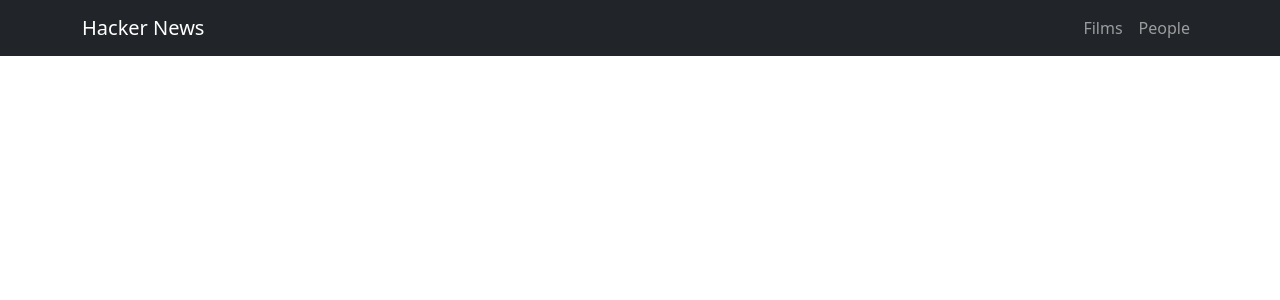
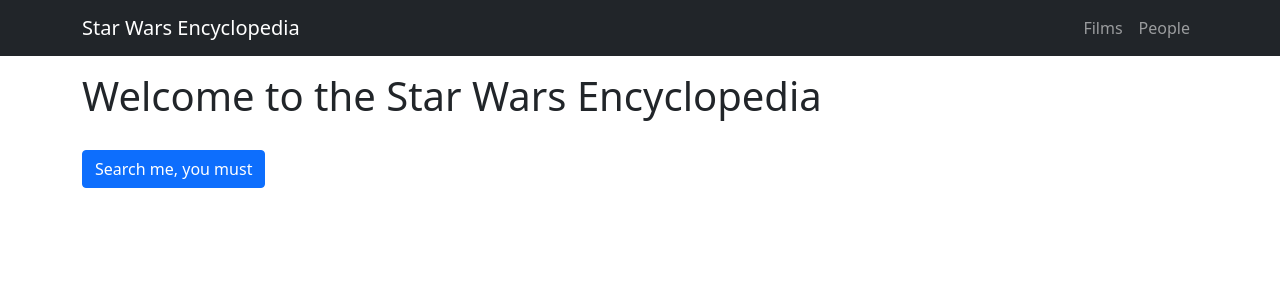
Before and after one commit to isola96/star-wars-encyclopedia, a React (Create React App) app: page / in a window 1280 px wide. Shown: the top 300 px of the page. Built offline with nearby package versions, Linux system fonts and the light colour scheme.

Commit message:
added pages for people and films

```diff
--- a/public/index.html
+++ b/public/index.html
@@ -8,21 +8,11 @@
 		name="description"
 		content="Web site created using create-react-app"
 	/>
-	<title>Hacker News</title>
+	<title>Star Wars Encyclopedia 🛸</title>
 </head>
 
 <body class="">
 	<noscript>You need to enable JavaScript to run this app.</noscript>
 	<div id="root"></div>
-	<!--
-		This HTML file is a template.
-		If you open it directly in the browser, you will see an empty page.
-
-		You can add webfonts, meta tags, or analytics to this file.
-		The build step will place the bundled scripts into the <body> tag.
-
-		To begin the development, run `npm start` or `yarn start`.
-		To create a production bundle, use `npm run build` or `yarn build`.
-	-->
 </body>
 </html>
--- a/src/App.jsx
+++ b/src/App.jsx
@@ -1,7 +1,9 @@
 import Container from 'react-bootstrap/Container'
 import Navigation from './components/Navigation'
+import { Routes, Route } from 'react-router-dom'
 import 'bootstrap/dist/css/bootstrap.css'
 import './App.css'
+import HomePage from './pages/HomePage'
 
 const App = () => {
 
@@ -10,7 +12,9 @@
 			<Navigation />
 
 			<Container className="py-3">
-
+				<Routes>
+					<Route path="/" element={<HomePage />} />
+				</Routes>
 			</Container>
 		</div>
 	)
--- a/src/components/Navigation.jsx
+++ b/src/components/Navigation.jsx
@@ -7,7 +7,7 @@
 	return (
 		<Navbar bg="dark" variant="dark" expand="md">
 			<Container>
-				<Navbar.Brand as={Link} to="/">Hacker News</Navbar.Brand>
+				<Navbar.Brand as={Link} to="/">Star Wars Encyclopedia</Navbar.Brand>
 
 				<Navbar.Toggle aria-controls="basic-navbar-nav" />
 				<Navbar.Collapse id="basic-navbar-nav">
--- /dev/null
+++ b/src/pages/HomePage.jsx
@@ -0,0 +1,14 @@
+import Button from 'react-bootstrap/Button'
+import { Link } from 'react-router-dom'
+
+const HomePage = () => {
+    return (
+        <>
+            <h1>Welcome to the Star Wars Encyclopedia</h1>
+
+            <Button variant="primary" as={Link} to="/search">Search me, you must</Button>
+        </>
+    )
+}
+
+export default HomePage
```
Also changed, not shown: src/pages/Films.jsx (added), src/pages/People.jsx (added), 1 other file (tests, documents, lock files or other folders).
